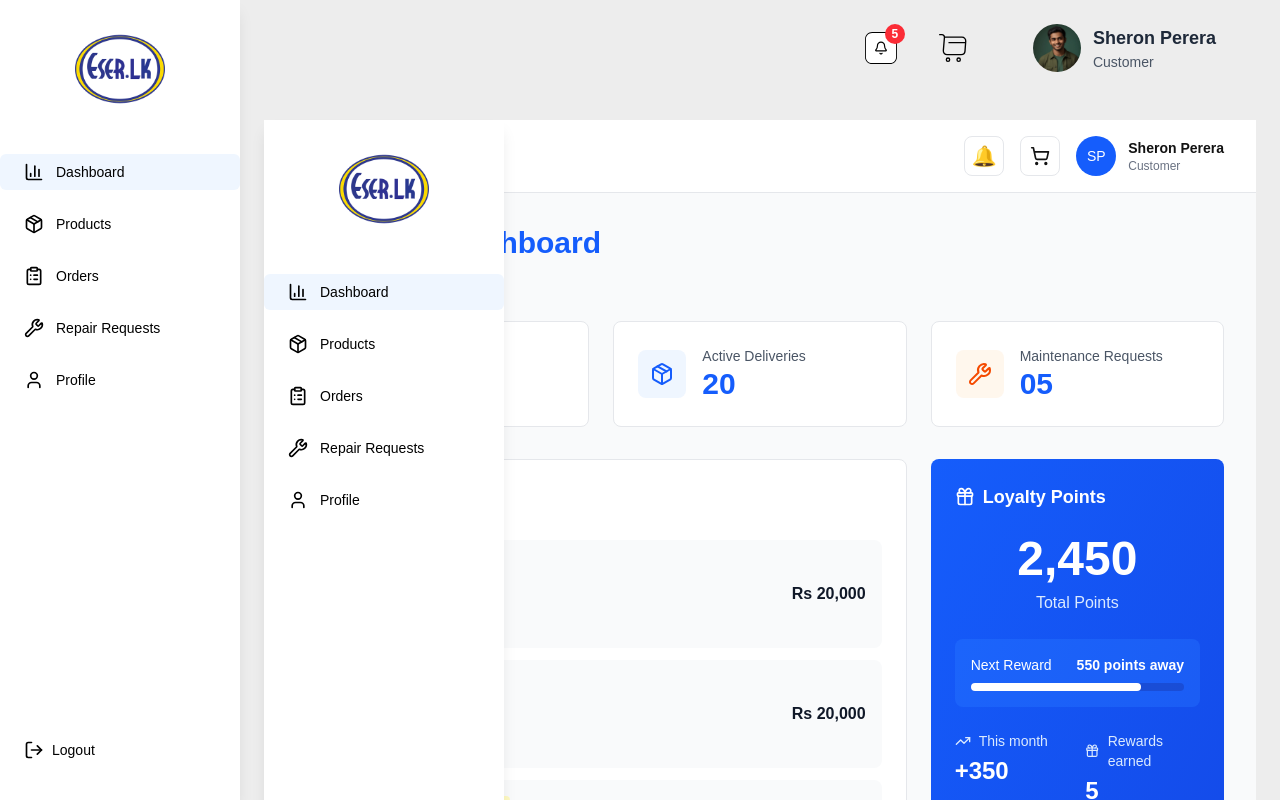
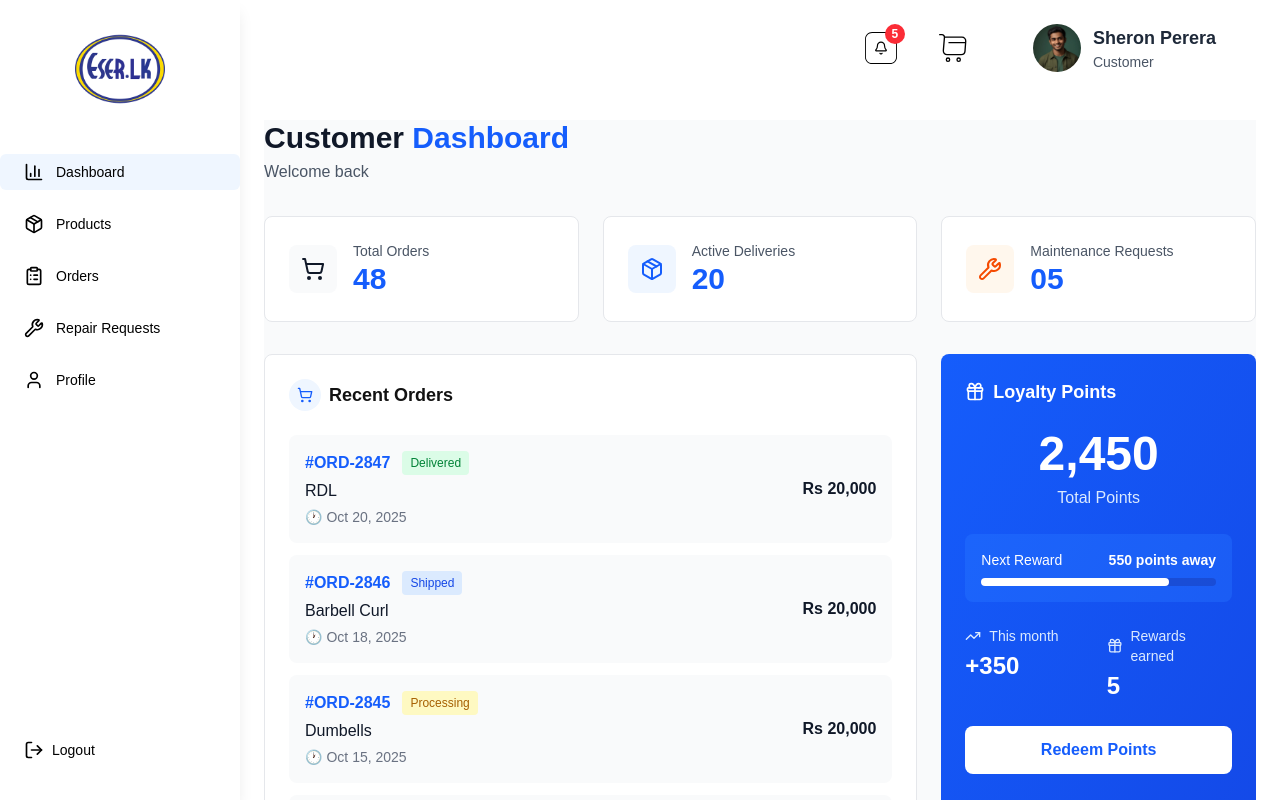
Before and after one commit to IshanHansaka/eser-marketing-erp, a Next.js app: page /customer/dashboard in a window 1280 px wide. Shown: the top 800 px of the page. Built offline with nearby package versions, Linux system fonts and the light colour scheme.

Commit message:
fix: update the code to align with the design

```diff
--- a/src/app/customer/dashboard/page.tsx
+++ b/src/app/customer/dashboard/page.tsx
@@ -1,10 +1,17 @@
 import React from 'react';
-import { BarChart3, Package, ShoppingCart, Wrench, User, LogOut, TrendingUp, Gift } from 'lucide-react';
-import CustomerSidebar from '../../../components/UI/CustomerSidebar';
+import { Package, ShoppingCart, Wrench, TrendingUp, Gift } from 'lucide-react';
+
+// Types
+interface StatCardProps {
+  icon: React.ComponentType<{ size?: number; className?: string }>;
+  label: string;
+  value: string;
+  color?: 'gray' | 'blue' | 'orange';
+}
 
 // Stat Card Component
-const StatCard = ({ icon: Icon, label, value, color = 'gray' }) => {
-  const colorClasses = {
+const StatCard: React.FC<StatCardProps> = ({ icon: Icon, label, value, color = 'gray' }) => {
+  const colorClasses: Record<string, string> = {
     gray: 'bg-gray-50 text-gray-900',
     blue: 'bg-blue-50 text-blue-600',
     orange: 'bg-orange-50 text-orange-600',
@@ -26,7 +33,7 @@
 };
 
 // Main Dashboard Component
-const CustomerDashboard = () => {
+const CustomerDashboard: React.FC = () => {
   const recentOrders = [
     { id: '#ORD-2847', status: 'Delivered', item: 'RDL', date: 'Oct 20, 2025', amount: 'Rs 20,000' },
     { id: '#ORD-2846', status: 'Shipped', item: 'Barbell Curl', date: 'Oct 18, 2025', amount: 'Rs 20,000' },
@@ -44,8 +51,8 @@
     { id: '#MNT-141', title: 'Leg Extension Service Request', status: 'Completed: Oct 15', isActive: false },
   ];
 
-  const getStatusColor = (status) => {
-    const colors = {
+  const getStatusColor = (status: string): string => {
+    const colors: Record<string, string> = {
       Delivered: 'bg-green-100 text-green-700',
       Shipped: 'bg-blue-100 text-blue-700',
       Processing: 'bg-yellow-100 text-yellow-700',
@@ -54,35 +61,12 @@
   };
 
   return (
-    <div className="flex bg-gray-50 min-h-screen">
-      <CustomerSidebar />
-
-      <div className="flex-1 overflow-auto">
-        {/* Header */}
-        <header className="bg-white border-b border-gray-200 px-8 py-4">
-          <div className="flex justify-end items-center gap-4">
-            <button className="w-10 h-10 rounded-lg border border-gray-200 flex items-center justify-center hover:bg-gray-50">
-              <span className="text-xl">🔔</span>
-            </button>
-            <button className="w-10 h-10 rounded-lg border border-gray-200 flex items-center justify-center hover:bg-gray-50">
-              <ShoppingCart size={20} />
-            </button>
-            <div className="flex items-center gap-3">
-              <div className="w-10 h-10 rounded-full bg-blue-600 flex items-center justify-center">
-                <span className="text-white text-sm font-medium">SP</span>
-              </div>
-              <div>
-                <p className="font-semibold text-sm">Sheron Perera</p>
-                <p className="text-xs text-gray-500">Customer</p>
-              </div>
-            </div>
-          </div>
-        </header>
-
-        {/* Main Content */}
-        <main className="p-8">
+    <div className="bg-gray-50 min-h-screen">
+      {/* Page Header */}
       <div className="mb-8">
-            <h1 className="text-3xl font-bold text-gray-900">Customer <span className="text-blue-600">Dashboard</span></h1>
+        <h1 className="text-3xl font-bold text-gray-900">
+          Customer <span className="text-blue-600">Dashboard</span>
+        </h1>
         <p className="text-gray-600 mt-1">Welcome back</p>
       </div>
 
@@ -125,7 +109,7 @@
             </div>
 
             {/* Loyalty Points */}
-            <div className="bg-gradient-to-br from-blue-600 to-blue-700 rounded-lg p-6 text-white">
+            <div className="bg-linear-to-br from-blue-600 to-blue-700 rounded-lg p-6 text-white">
               <div className="flex items-center gap-2 mb-6">
                 <Gift size={20} />
                 <h2 className="text-lg font-semibold">Loyalty Points</h2>
@@ -244,8 +228,6 @@
               </div>
             </div>
           </div>
-        </main>
-      </div>
         </div>
       );
     };
--- a/src/app/customer/layout.tsx
+++ b/src/app/customer/layout.tsx
@@ -9,7 +9,7 @@
   children: React.ReactNode;
 }) {
   return (
-    <div className="flex">
+    <div className="flex bg-white">
       <CustomerSidebar />
       <div>
         <CustomerHeader />
```
Lines whose indentation alone changed are shown as unchanged.
